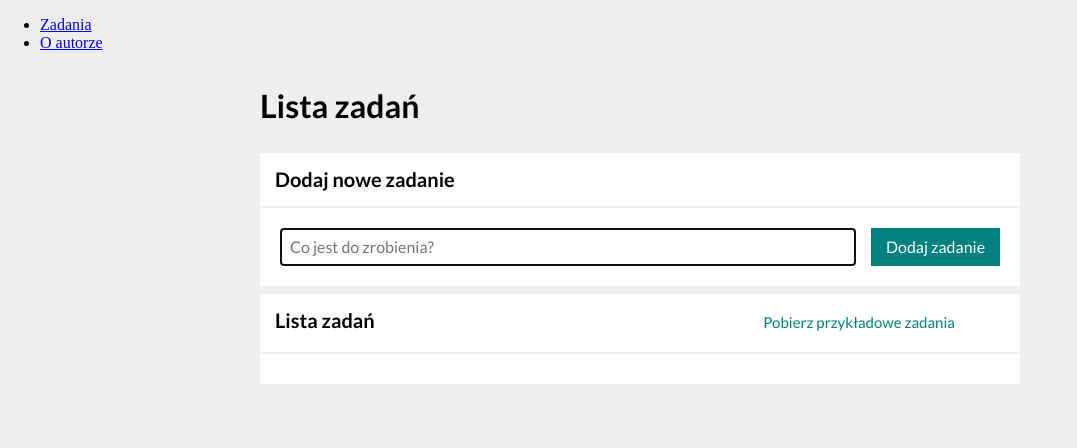
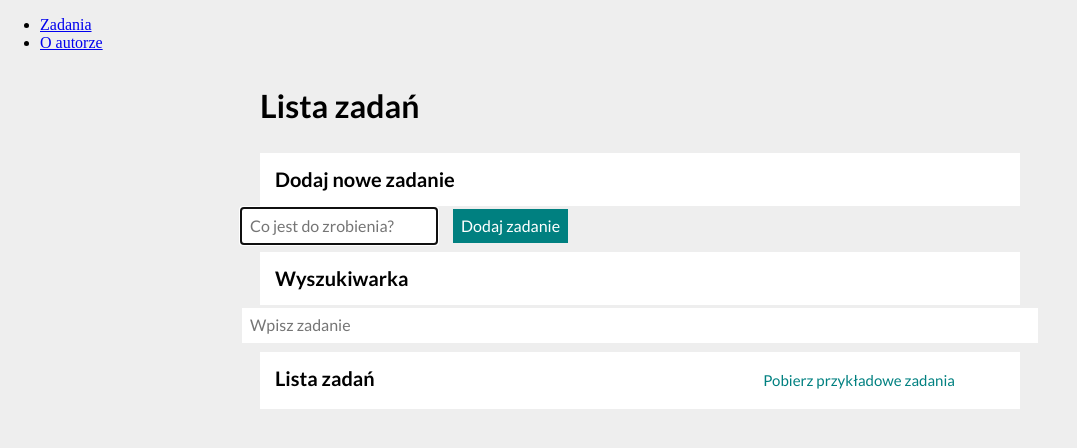
Before and after one commit to jakubzuber/todo-list-react, a React (Create React App) app: page /#/zadania in a window 1280 px wide. Shown: the top 448 px of the page, without its empty margins (0-1077 px from the left). Built offline with nearby package versions, Linux system fonts and the light colour scheme.

Commit message:
search added

```diff
--- /dev/null
+++ b/src/features/tasks/Input/index.js
@@ -0,0 +1,17 @@
+import styled from "styled-components";
+
+const Forms = styled.input`
+    border: 2px solid #eee;
+    padding: 8px;
+
+    &:hover {
+        background-color: rgb(244, 243, 243);
+        cursor: text;
+    }
+
+    &:active {
+        border-color: black;
+    }
+`;
+
+export default Forms;
--- /dev/null
+++ b/src/features/tasks/Search/index.js
@@ -0,0 +1,33 @@
+import { useHistory, useLocation } from "react-router-dom";
+import Forms from "../Input";
+import lookFor from "./searchQueryParamName";
+
+
+const Search = () => {
+    const location = useLocation();
+    const history = useHistory();
+    const query = (new URLSearchParams(location.search)).get(lookFor);
+
+    const onInputChange = ({ target }) => {
+        const searchParams = new URLSearchParams(location.search)
+
+        if (target.value.trim() === "") {
+            searchParams.delete(lookFor);
+        } else {
+            searchParams.set(lookFor, target.value);
+        }
+        history.push(`${location.pathname}?${searchParams.toString()}`)
+    };
+
+    return (
+
+            <Forms
+                placeholder="Wpisz zadanie"
+                value={query || ""}
+                onChange={onInputChange}
+            />
+
+    )
+}
+
+export default Search;
--- /dev/null
+++ b/src/features/tasks/Search/searchQueryParamName.js
@@ -0,0 +1,4 @@
+
+const lookFor = "szukaj";
+
+export default lookFor;
--- a/src/features/tasks/TaskPage/index.js
+++ b/src/features/tasks/TaskPage/index.js
@@ -6,14 +6,16 @@
 import { getTaskById } from "../tasksSlice"
 
 function TaskPage() {
-    const { id } = useParams();
-    const task = useSelector(state => getTaskById(state, id))
+  const { id } = useParams();
+  const task = useSelector(state => getTaskById(state, Number(id)))
 
   return (
     <Main>
       <Header titleHeader="Szczegóły zadania" />
-      <Section title={ task.content }
-        body={<>nanan</>}
+      <Section title={task ? task.content : "Nie znaleziono zadania 😫"}
+        body={
+          <><strong>Ukończono:</strong> {task.done ? "Tak" : "Nie"}</>
+        }
       />
     </Main>
   );
--- a/src/features/tasks/TasksPage/Form/index.js
+++ b/src/features/tasks/TasksPage/Form/index.js
@@ -1,11 +1,12 @@
 import { useState, useRef } from "react";
 import { useDispatch, useSelector } from "react-redux";
 import { addTask, selectTasks } from "../../tasksSlice";
-import { Main, Forms, Button } from "./styled";
+import { FormTable, Button } from "./styled";
+import Forms from "../../Input/index";
 
 const Form = () => {
     const [newTaskContent, setNewTaskContent] = useState("");
-    const tasks  = useSelector(selectTasks);
+    const tasks = useSelector(selectTasks);
     const inputRef = useRef(null);
 
     const dispatch = useDispatch();
@@ -18,7 +19,7 @@
         dispatch(addTask({
             content: newTaskContent,
             done: false,
-            id: tasks.length === 0 ? 1 : tasks[tasks.length -1].id + 1
+            id: tasks.length === 0 ? 1 : tasks[tasks.length - 1].id + 1
         }))
 
         setNewTaskContent("");
@@ -29,7 +30,8 @@
     }
 
     return (
-        <Main onSubmit={onFormSubmit}>
+
+            <FormTable onSubmit={onFormSubmit}>
                 <Forms
                     ref={inputRef}
                     value={newTaskContent}
@@ -43,7 +45,8 @@
                 >
                     Dodaj zadanie
                 </Button>
-        </Main>
+            </FormTable>
+
     );
 };
 
--- a/src/features/tasks/TasksPage/Form/styled.js
+++ b/src/features/tasks/TasksPage/Form/styled.js
@@ -1,30 +1,6 @@
 import styled from "styled-components";
 
-export const Main = styled.form`
-    background-color: white;
-    padding: 20px;
-    margin: 1px 20px 1px 20px;
-    display: grid;
-    grid-template-columns: 4fr 1fr;
-
-    @media (max-width: 767px) {
-        grid-template-columns: 1fr;
-    }
-`;
-
-export const Forms = styled.input`
-    padding: 8px;
-    border: 2px solid #eee;
-
-    &:hover {
-        background-color: rgb(244, 243, 243);
-        cursor: text;
-    }
-
-    &:active {
-        border-color: black;
-    }
-`;
+export const FormTable = styled.form``
 
 export const Button = styled.button`
     background-color: teal;
--- a/src/features/tasks/TasksPage/TaskList/index.js
+++ b/src/features/tasks/TasksPage/TaskList/index.js
@@ -1,15 +1,20 @@
 import { useSelector, useDispatch } from "react-redux";
-import { Link } from "react-router-dom"
-import { List, Task, ButtonDone, Button, TaskText } from "./styled"
-import { selectTasks, selectHideDone, toggleTaskDone, removeTask } from "../../tasksSlice";
+import { Link, useLocation } from "react-router-dom"
+import { Task, ButtonDone, Button, TaskText } from "./styled"
+import { selectHideDone, toggleTaskDone, removeTask, selectTasksByQuery } from "../../tasksSlice";
 
 const TaskList = () => {
-    const tasks = useSelector(selectTasks);
+    const location = useLocation();
+    const query = (new URLSearchParams(location.search)).get("szukaj");
+
+    const tasks = useSelector(state => selectTasksByQuery(state, query));
+
+
     const hideDone = useSelector(selectHideDone);
     const dispatch = useDispatch();
 
     return (
-        <List>
+        <>
             {tasks.map(task => (
                 <Task key={task.id}
                     hide={hideDone && task.done}>
@@ -28,7 +33,7 @@
                     </Button>
                 </Task>
             ))}
-        </List>
+        </>
     )
 };
 
--- a/src/features/tasks/TasksPage/TaskList/styled.js
+++ b/src/features/tasks/TasksPage/TaskList/styled.js
@@ -1,11 +1,4 @@
 import styled, { css } from "styled-components"
-
-export const List = styled.ul`
-    background-color: white;
-    padding: 15px;
-    margin: 1px 20px 1px 20px;
-    list-style: inside;
-`;
 
 export const Task = styled.li`
     border-bottom: 1px solid #eee;
--- a/src/features/tasks/TasksPage/index.js
+++ b/src/features/tasks/TasksPage/index.js
@@ -4,14 +4,18 @@
 import Section from "../../../common/Section";
 import Header from "../../../common/Header";
 import { Main } from "../../../styled"
+import Search from "../Search";
 
 function TasksPage() {
-
   return (
     <Main>
+
       <Header titleHeader="Lista zadań" />
       <Section title="Dodaj nowe zadanie"
         body={<Form />}
+      />
+      <Section title="Wyszukiwarka"
+        body={<Search />}
       />
       <Section title="Lista zadań"
         headerButton={<Buttons />}
--- a/src/features/tasks/tasksSlice.js
+++ b/src/features/tasks/tasksSlice.js
@@ -51,4 +51,13 @@
 export const selectAreTaskListEmpty = state => selectTasks(state).length === 0;
 export const getTaskById = (state, taskId) =>
     selectTasks(state).find(({ id }) => id === taskId);
+export const selectTasksByQuery = (state, query) => {
+    const tasks = selectTasks(state);
+    if(!query || query.trim() === "") {
+        return tasks;
+    }
+    return  tasks.filter(({ content }) =>
+    content.toUpperCase().includes(query.trim().toUpperCase()));
+}
+
 export default tasksSlice.reducer;
```
Lines whose indentation alone changed are shown as unchanged.
